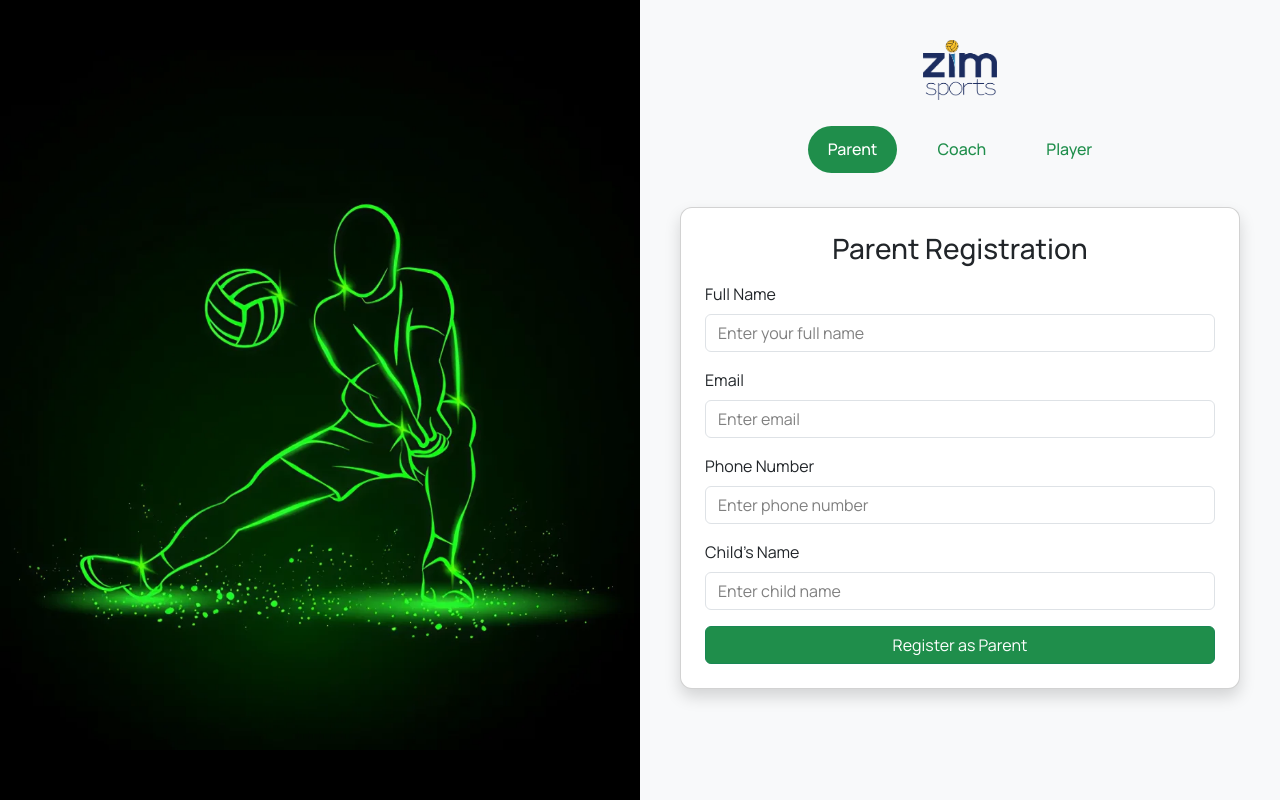
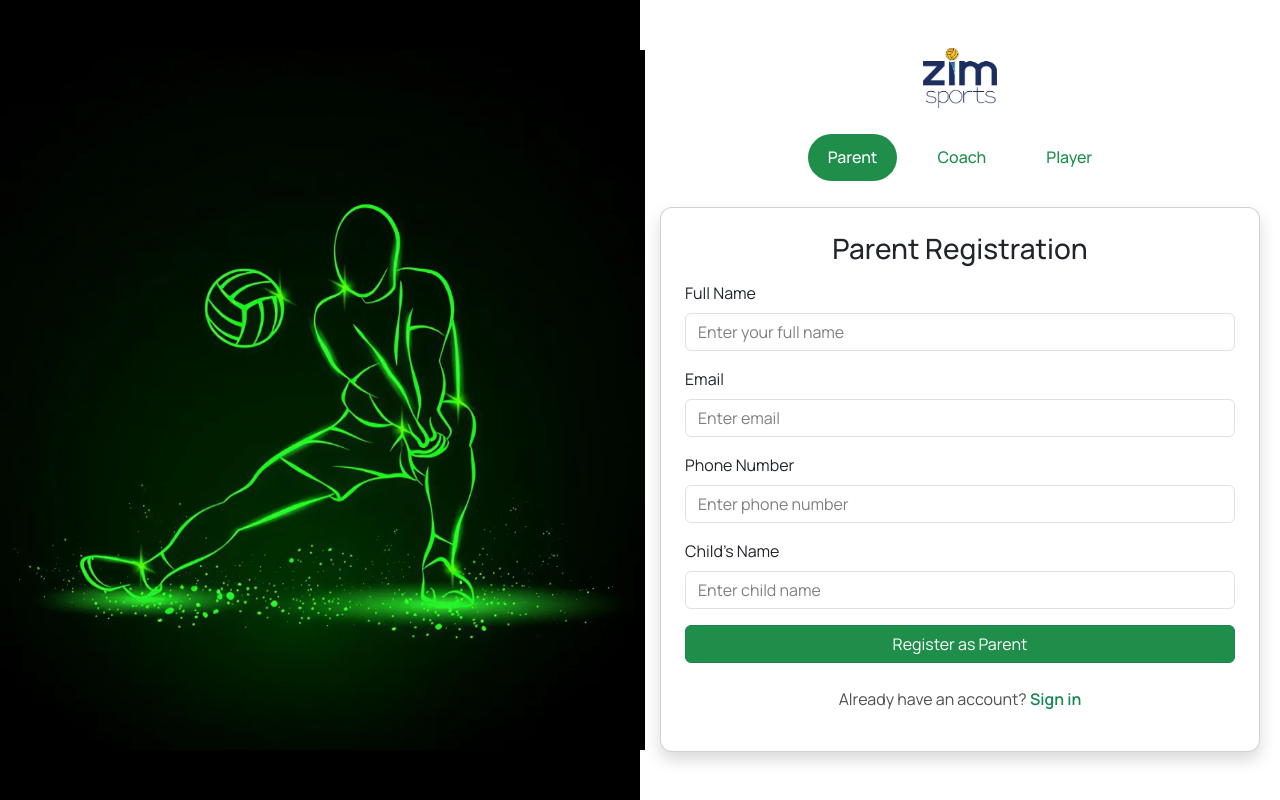
Before and after one commit to Zeeshanprojects/ZimSportsWebsite, a React (Vite) app in the folder zimsports/: page /Signup in a window 1280 px wide. Built offline with nearby package versions, Linux system fonts and the light colour scheme; the HTML template or start-up script is replaced by a standard one.

Commit message:
updated-code

```diff
--- a/zimsports/src/Pages/Signup.jsx
+++ b/zimsports/src/Pages/Signup.jsx
@@ -17,7 +17,7 @@ export default function Signup() {
 
 
         {/* Right Side */}
-        <div className="col-lg-6 col-md-12 col-sm-12 signup-right d-flex flex-column  ">
+        <div className="col-lg-6 col-md-12 col-sm-12 signup-right  ">
            <div className="loginpage-logo-container">
           <Link to="/">
            <img
@@ -29,7 +29,7 @@ export default function Signup() {
 
         </div>
           {/* Tabs */}
-          <ul className="nav nav-pills justify-content-center mb-4">
+          <ul className="nav nav-pills justify-content-center  mb-3">
             <li className="nav-item">
               <button
                 className={`nav-link ${activeTab === "parent" ? "active" : ""}`}
@@ -80,6 +80,12 @@ export default function Signup() {
                 <button type="submit" className="btn btn-success w-100">
                   Register as Parent
                 </button>
+                <p className="text-center mt-4">
+      Already have an account?{" "}
+      <Link to="/login" className="text-success fw-semibold">
+        Sign in
+      </Link>
+    </p>
               </form>
             )}
 
@@ -109,6 +115,12 @@ export default function Signup() {
                 <button type="submit" className="btn btn-primary w-100">
                   Register as Coach
                 </button>
+                <p className="text-center mt-4">
+      Already have an account?{" "}
+      <Link to="/login" className="text-success fw-semibold">
+        Sign in
+      </Link>
+    </p>
               </form>
             )}
 
@@ -138,7 +150,12 @@ export default function Signup() {
                   Register as Player
 
                 </button>
-
+               <p className="text-center mt-4">
+      Already have an account?{" "}
+      <Link to="/login" className="text-success fw-semibold">
+        Sign in
+      </Link>
+    </p>
               </form>
             )}
           </div>
--- a/zimsports/src/assets/CSS/Signup.css
+++ b/zimsports/src/assets/CSS/Signup.css
@@ -14,11 +14,18 @@ width: 700px !important;
 
 }
 .signup-right {
-  padding: 40px;
-  background-color: #f8f9fa;
-  overflow-y: auto;
+  min-height: 100vh;               /* Full viewport height */
+  display: flex;
+  flex-direction: column;
+  justify-content: center;         /* Vertical center */
+  overflow: hidden;                /* Prevent scrollbar */
+}
 
+.signup-right .card {
+  max-height: 100vh;                /* Prevent card overflow */
+  overflow-y: auto;                /* Just in case form grows too big */
 }
+
 .logo-size{
   object-fit: cover !important;
 }
```
